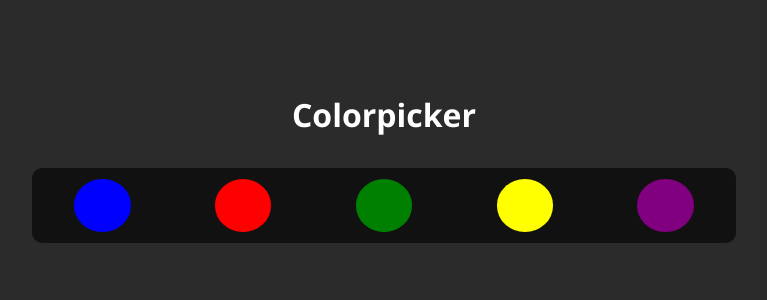
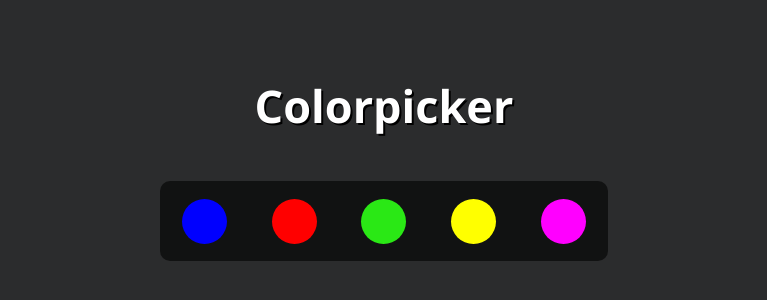
Before and after one commit to Lassi-T/Color-Picker, a Vue app: page / in a window 1280 px wide. Shown: the part 232-532 px from the top of the page, without its empty margins (256-1023 px from the left). Built offline with nearby package versions, Linux system fonts and the light colour scheme.

Commit message:
Fixed issues with scaling

```diff
--- a/src/App.vue
+++ b/src/App.vue
@@ -1,6 +1,6 @@
 <template>
     <div id="app" :style="color">
-        <div class='container'>
+        <div class="container">
             <h1>Colorpicker</h1>
             <ColorPresets />
         </div>
@@ -8,7 +8,7 @@
 </template>
 
 <script>
-import ColorPresets from './components/ColorPresets'
+    import ColorPresets from './components/ColorPresets'
 
     export default {
         name: 'App',
@@ -17,7 +17,7 @@ import ColorPresets from './components/ColorPresets'
         },
         data() {
             return {
-                currentColor: '#2b2b2b',
+                currentColor: '#2B2C2D',
             }
         },
         computed: {
@@ -32,7 +32,7 @@ import ColorPresets from './components/ColorPresets'
 
 <style>
     #app {
-        font-family:'Segoe UI', Tahoma, Geneva, Verdana, sans-serif;
+        font-family: 'Segoe UI', Tahoma, Geneva, Verdana, sans-serif;
         color: white;
         background-color: var(--color);
         width: 100vw;
@@ -46,12 +46,26 @@ import ColorPresets from './components/ColorPresets'
         text-align: center;
     }
     h1 {
+        font-size: 45px;
         text-overflow: ellipsis;
         margin: auto;
         padding-bottom: 1em;
+        text-shadow: 2px 2px black;
     }
     .container {
-        width: 55%;
+        width: 80%;
         margin: auto;
     }
+    @media only screen and (min-width: 768px) {
+        .container {
+            width: 60%;
+            margin: auto;
+        }
+    }
+    @media only screen and (min-width: 1000px) {
+        .container {
+            width: 35%;
+            margin: auto;
+        }
+    }
 </style>
--- a/src/components/ColorPresets.vue
+++ b/src/components/ColorPresets.vue
@@ -1,12 +1,10 @@
 <template>
     <div class="container">
-        <div class="wrapper">
-            <div class='colorButton' :style="{backgroundColor: 'blue'}"></div>
-            <div class='colorButton' :style="{backgroundColor: 'red'}"></div>
-            <div class='colorButton' :style="{backgroundColor: 'green'}"></div>
-            <div class='colorButton' :style="{backgroundColor: 'yellow'}"></div>
-            <div class='colorButton' :style="{backgroundColor: 'purple'}"></div>
-        </div>
+        <div class="colorButton" :style="{ backgroundColor: 'blue' }"></div>
+        <div class="colorButton" :style="{ backgroundColor: '#ff0000' }"></div>
+        <div class="colorButton" :style="{ backgroundColor: '#2ae815' }"></div>
+        <div class="colorButton" :style="{ backgroundColor: 'yellow' }"></div>
+        <div class="colorButton" :style="{ backgroundColor: 'fuchsia' }"></div>
     </div>
 </template>
 
@@ -19,24 +17,34 @@
 <style scoped>
     .container {
         border-radius: 10px;
+        display: grid;
         background-color: rgb(0, 0, 0, 0.6);
         width: auto;
         height: auto;
-    }
-    .wrapper {
-        display: grid;
         grid-template-columns: repeat(5, 1fr);
-        height: 75px;
+        height: 80px;
     }
     .colorButton {
-        width: 40%;
-        height: 70%;
+        width: 45px;
+        height: 45px;
         margin: auto;
         border-radius: 50%;
     }
     .colorButton:hover {
         border: 3px solid white;
         box-shadow: 0 0 10px #9ecaed;
-        transition: 0.5s;
+        transition: 0.25s;
+    }
+    @media only screen and (max-width: 375px) {
+        .container {
+            width: 60%;
+            margin: auto;
+        }
+        .colorButton {
+            width: 34px;
+            height: 35px;
+            margin: auto;
+            border-radius: 50%;
+        }
     }
 </style>
```
